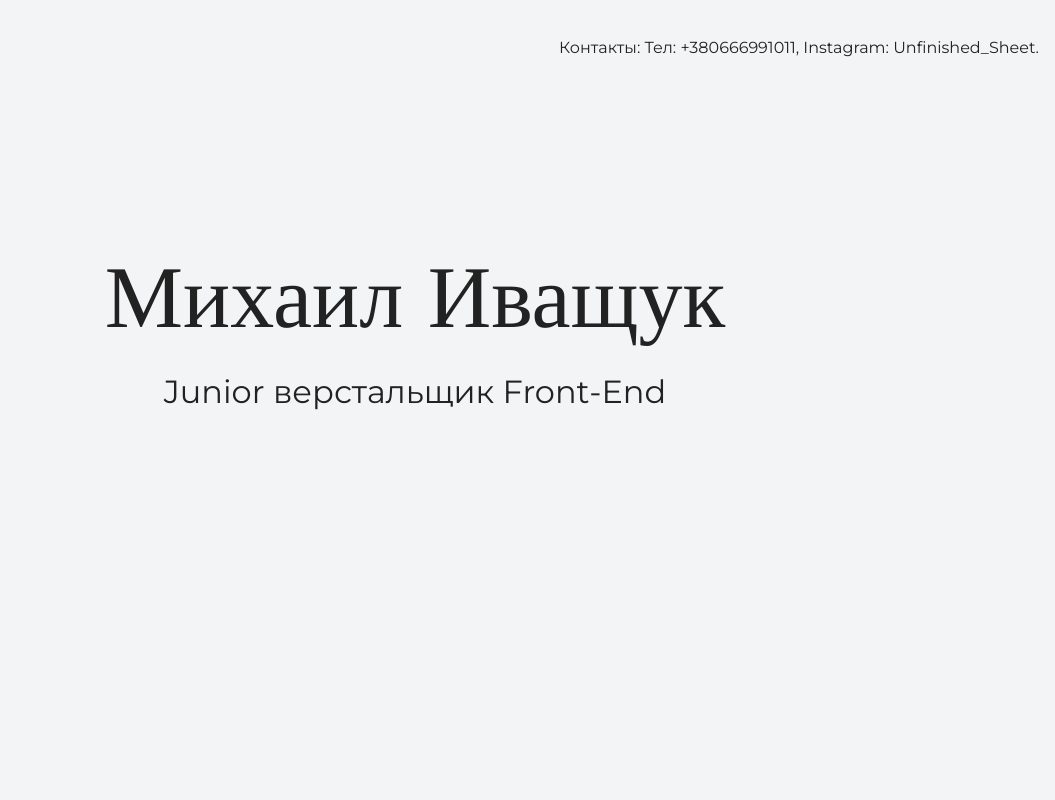
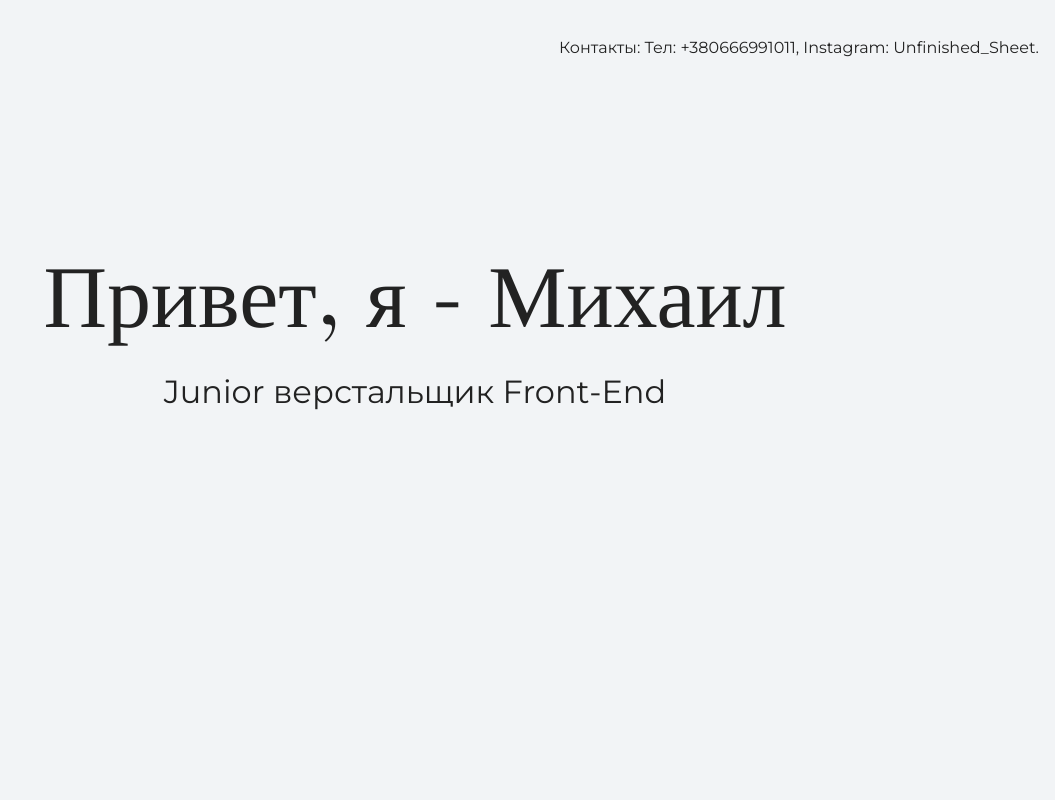
Before and after one commit to Ponchara/Html_Academy, a plain HTML site: page index.html in a window 1280 px wide. Shown: the top 800 px of the page, without its empty margins (225-1280 px from the left). Drawn offline with nearby package versions, Linux system fonts and the light colour scheme.

Commit message:
Изменил имя

```diff
--- a/index.html
+++ b/index.html
@@ -15,7 +15,7 @@
     </header>
     <section class="hero-image">
       <div class="container">
-        <h1 class="heading">Михаил Иващук</h1>
+        <h1 class="heading">Привет, я - Михаил</h1>
         <p>Junior верстальщик Front-End</p>
       </div>
     </section>
```
